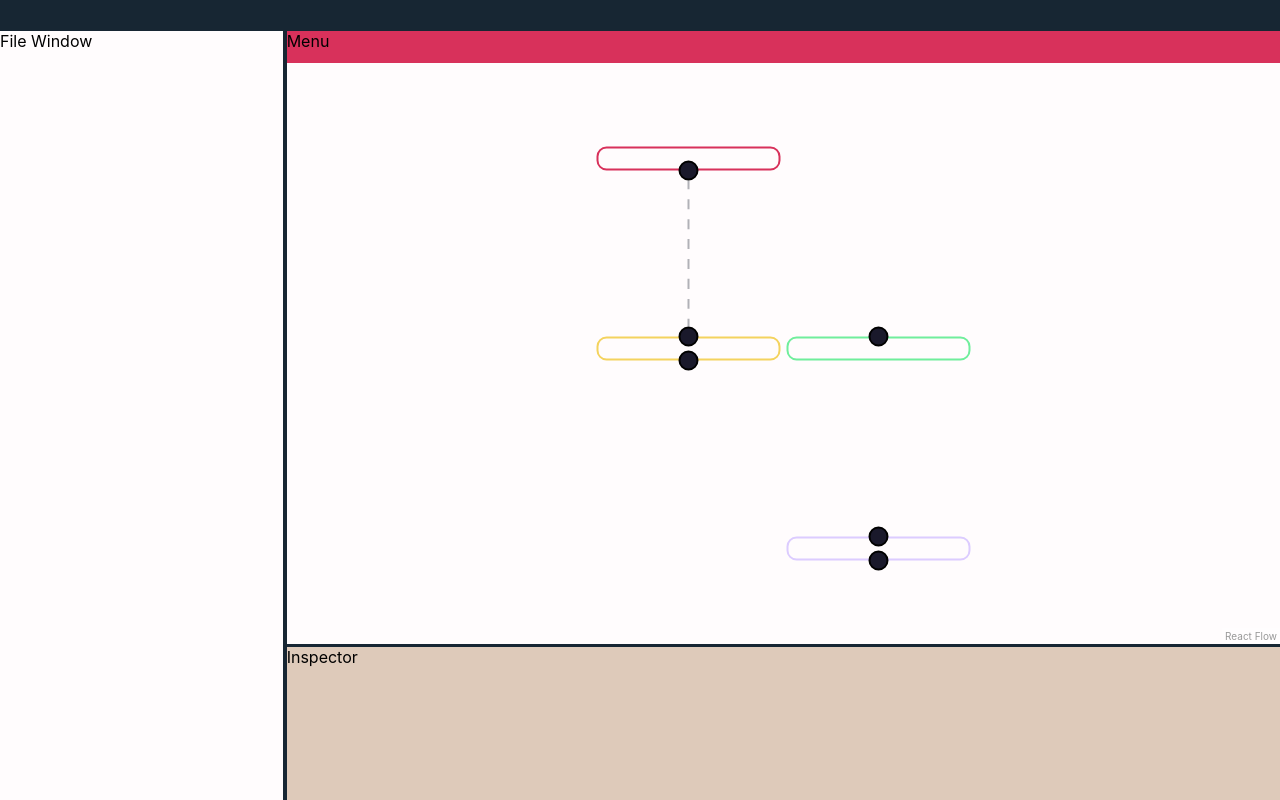
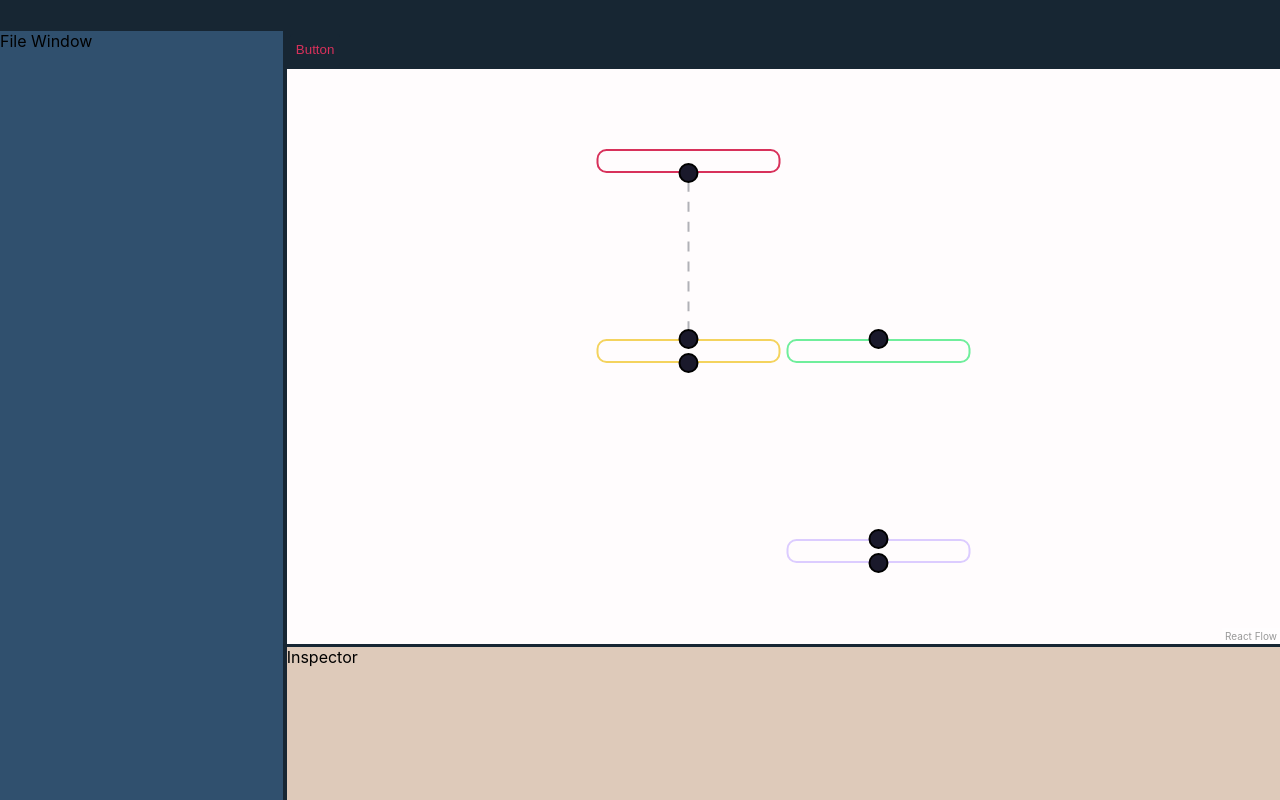
Before and after one commit to brodyschwar/plant-feeder-react, a React (Create React App) app: page / in a window 1280 px wide. Built offline with nearby package versions, Linux system fonts and the light colour scheme.

Commit message:
switched to emotion styled

```diff
--- a/package.json
+++ b/package.json
@@ -3,6 +3,8 @@
   "version": "0.1.0",
   "private": true,
   "dependencies": {
+    "@emotion/react": "^11.13.0",
+    "@emotion/styled": "^11.13.0",
     "@testing-library/jest-dom": "^5.17.0",
     "@testing-library/react": "^13.4.0",
     "@testing-library/user-event": "^13.5.0",
@@ -11,7 +13,6 @@
     "react-dom": "^18.3.1",
     "react-resizable-panels": "^2.1.0",
     "react-scripts": "5.0.1",
-    "styled-components": "^6.1.12",
     "web-vitals": "^2.1.4"
   },
   "scripts": {
--- a/src/App.tsx
+++ b/src/App.tsx
@@ -1,8 +1,7 @@
 import React from 'react';
-import EditorWindow from './components/editorWindow';
 import Body from './components/body';
 import Header from './components/header';
-import styled from 'styled-components';
+import styled from '@emotion/styled'
 
 const Group = styled.div`
     background: #EB8258;
--- a/src/components/ResizeHandle/index.tsx
+++ b/src/components/ResizeHandle/index.tsx
@@ -1,5 +1,5 @@
 import React from "react"
-import styled from "styled-components"
+import styled from "@emotion/styled"
 import { lightTheme } from "../../themes/themes"
 import { PanelResizeHandle } from "react-resizable-panels"
 
--- a/src/components/editorMenu/index.tsx
+++ b/src/components/editorMenu/index.tsx
@@ -1,18 +1,21 @@
 import React from "react";
-import styled from "styled-components";
+import styled from "@emotion/styled";
 import { lightTheme } from "../../themes/themes";
+import MenuButton from "./menuButton";
 
 const Wrapper = styled.div`
     height: 2rem;
     width: 100%;
-    background: ${ lightTheme.primaryColor }
+    padding: 0.2rem;
+    background: ${ lightTheme.textColor };
+    display: flex;
 `
 
 
 const EditorMenu = () => {
     return (
         <Wrapper>
-            Menu
+            <MenuButton>Button</MenuButton>
         </Wrapper>
     );
 };
--- /dev/null
+++ b/src/components/editorMenu/menuButton/index.tsx
@@ -0,0 +1,17 @@
+import React from "react";
+import styled from "@emotion/styled";
+import { lightTheme } from "../../../themes/themes";
+
+const MenuButton = styled.button`
+    height: 100%;
+    background: ${ lightTheme.textColor };
+    border-radius: 0.2rem;
+    border: none;
+    color: ${ lightTheme.primaryColor };
+    flex-align: right;
+    &:hover {
+        background: ${ lightTheme.secondaryColor };
+    }
+`
+
+export default MenuButton
--- a/src/components/editorWindow/index.tsx
+++ b/src/components/editorWindow/index.tsx
@@ -1,5 +1,5 @@
 import React from 'react';
-import { styled } from 'styled-components';
+import styled from '@emotion/styled';
 import { Panel, PanelGroup } from 'react-resizable-panels';
 import EditorMenu from '../editorMenu'
 import ResizeHandle from '../ResizeHandle';
--- a/src/components/fileWindow/index.tsx
+++ b/src/components/fileWindow/index.tsx
@@ -1,11 +1,11 @@
 import React from 'react';
-import { styled } from 'styled-components';
+import styled from '@emotion/styled';
 import { lightTheme } from '../../themes/themes';
 
 const Wrapper = styled.div`
     height: 100%;
     width: 100%;
-    background: ${ lightTheme.backgroundColor }
+    background: ${ lightTheme.secondaryColor };
 `
 
 const FileWindow = () => {
--- a/src/components/header/index.tsx
+++ b/src/components/header/index.tsx
@@ -1,5 +1,5 @@
 import React from 'react';
-import { styled } from 'styled-components';
+import styled from '@emotion/styled';
 import { lightTheme } from '../../themes/themes';
 
 const Wrapper = styled.div`
--- a/src/components/nodeEditor/index.tsx
+++ b/src/components/nodeEditor/index.tsx
@@ -1,5 +1,5 @@
 import React, { useState, useCallback } from 'react';
-import { styled } from 'styled-components';
+import styled from '@emotion/styled';
 import { lightTheme } from '../../themes/themes';
 import {
     ReactFlow,
--- a/src/components/nodes/index.tsx
+++ b/src/components/nodes/index.tsx
@@ -1,5 +1,5 @@
 import React from "react";
-import styled from "styled-components";
+import styled from "@emotion/styled";
 import { Handle, Position } from "@xyflow/react";
 import { lightTheme, nodeColors } from "../../themes/themes";
 
--- a/src/themes/themes.tsx
+++ b/src/themes/themes.tsx
@@ -1,6 +1,6 @@
 export const lightTheme = {
     primaryColor: '#D8315B',
-    secondaryColor: '#1C3041',
+    secondaryColor: '#30506E',
     tertiaryColor: '#72E1D1',
     textColor: '#172633',
     backgroundColor: '#FFFCFD',
```
Also changed, not shown: 1 other file (tests, documents, lock files or other folders).
